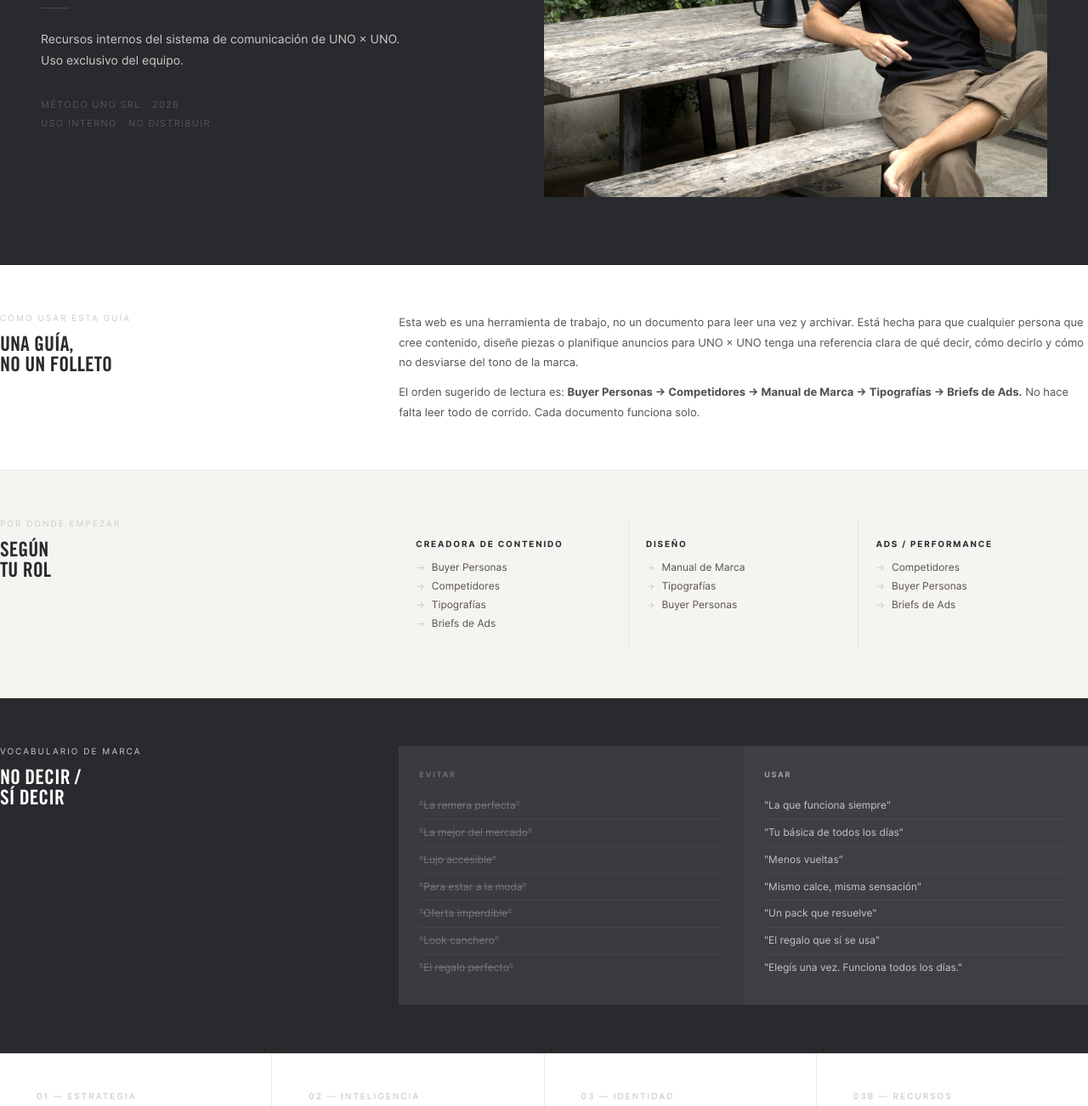
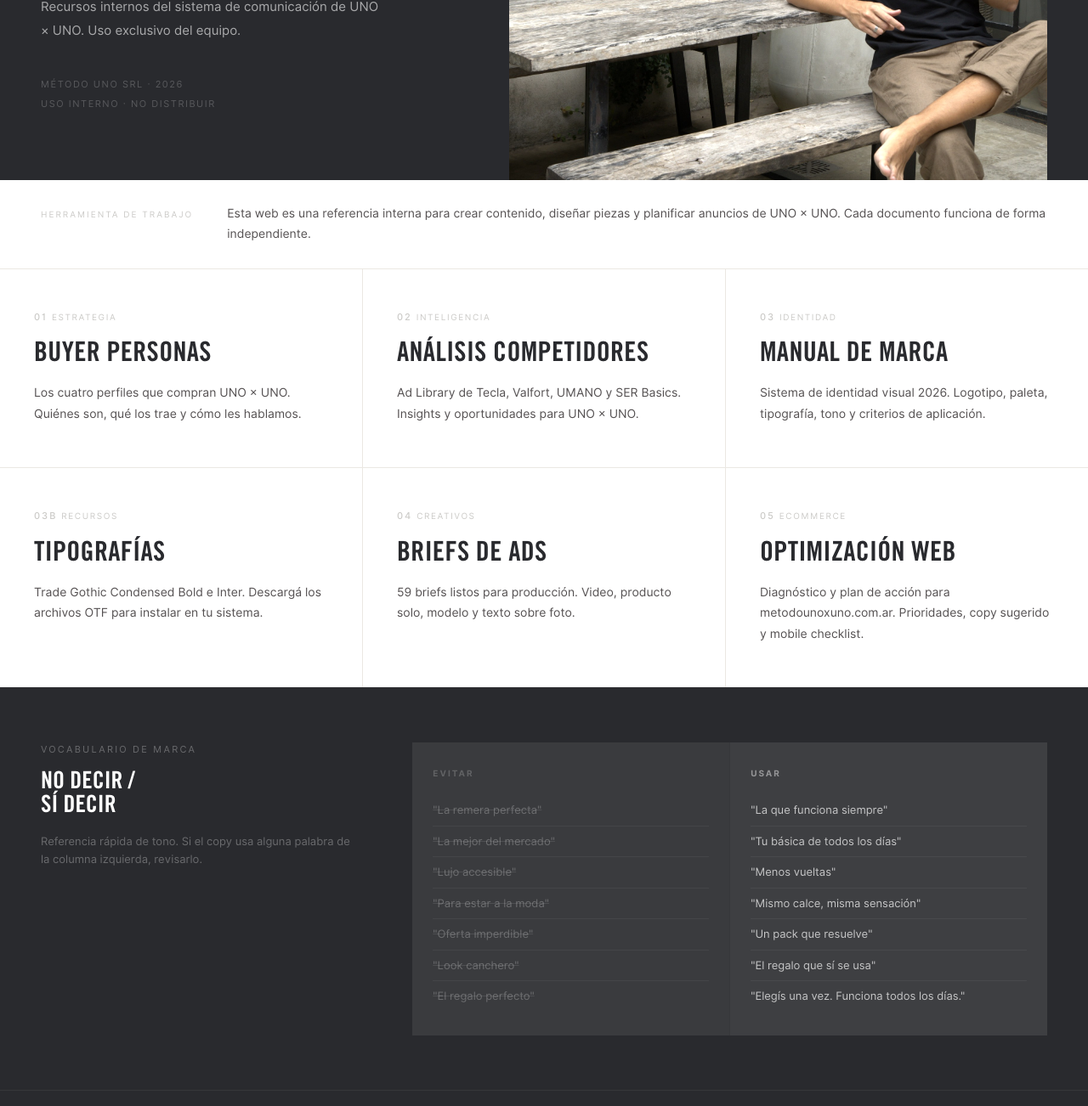
Before and after one commit to Jv-maker-hub/uxu, a plain HTML site: page index.html in a window 1280 px wide. Shown: the part 461-1763 px from the top of the page at 85% size. Drawn offline with Linux system fonts and the light colour scheme.

Commit message:
Home: limpiar estructura, mejorar hero, jerarquía y legibilidad (auditoría GPT)

```diff
--- a/index.html
+++ b/index.html
@@ -13,156 +13,336 @@
 
     *, *::before, *::after { box-sizing: border-box; margin: 0; padding: 0; }
     :root {
-      --carbon: #292A2E; --dark: #555152; --mid: #CCCBC8;
-      --warm: #EBE8E3; --cream: #F6F4F1; --white: #fff;
+      --carbon: #292A2E;
+      --dark: #555152;
+      --mid: #CCCBC8;
+      --warm: #EBE8E3;
+      --cream: #F6F4F1;
+      --white: #fff;
     }
-    body { font-family: 'Inter', sans-serif; background: var(--cream); color: var(--carbon); -webkit-font-smoothing: antialiased; min-height: 100vh; display: flex; flex-direction: column; }
+    body {
+      font-family: 'Inter', sans-serif;
+      background: var(--cream);
+      color: var(--carbon);
+      -webkit-font-smoothing: antialiased;
+      font-size: 15px;
+      line-height: 1.6;
+      min-height: 100vh;
+      display: flex;
+      flex-direction: column;
+    }
 
-    /* NAV */
+    /* ─── NAV ─── */
     nav {
-      display: flex; align-items: center; justify-content: space-between;
+      display: flex;
+      align-items: center;
       padding: 20px 48px;
       background: var(--carbon);
     }
-    .nav-logo { height: 72px; display: block; }
-    .nav-label { font-family: 'Inter', sans-serif; font-size: 10px; letter-spacing: 0.2em; text-transform: uppercase; color: var(--mid); font-weight: 400; }
+    nav .container {
+      display: flex;
+      align-items: center;
+      justify-content: space-between;
+      width: 100%;
+    }
+    .nav-logo { height: 68px; display: block; }
+    .nav-label {
+      font-size: 11px;
+      letter-spacing: 0.18em;
+      text-transform: uppercase;
+      color: rgba(255,255,255,0.3);
+      font-weight: 400;
+    }
 
-    /* HERO */
+    /* ─── HERO ─── */
     .hero {
       background: var(--carbon);
-      padding: 64px 48px 80px;
       border-top: 1px solid rgba(255,255,255,0.06);
-
     }
-    .hero-left {}
-    .hero-eyebrow { font-size: 10px; letter-spacing: 0.2em; text-transform: uppercase; color: var(--mid); margin-bottom: 24px; font-weight: 400; }
+    .hero-inner {
+      display: grid;
+      grid-template-columns: 1fr 1.15fr;
+      gap: 0;
+      align-items: stretch;
+      min-height: 540px;
+    }
+    .hero-left {
+      padding: 72px 56px 80px 0;
+      display: flex;
+      flex-direction: column;
+      justify-content: space-between;
+    }
+    .hero-eyebrow {
+      font-size: 11px;
+      letter-spacing: 0.2em;
+      text-transform: uppercase;
+      color: rgba(255,255,255,0.35);
+      margin-bottom: 28px;
+      font-weight: 400;
+    }
     .hero h1 {
       font-family: 'TradeGothic', sans-serif;
-      font-size: clamp(60px, 7vw, 140px);
+      font-size: clamp(64px, 7.5vw, 148px);
       font-weight: 700;
       text-transform: uppercase;
       color: var(--white);
-      line-height: 0.92;
+      line-height: 0.9;
       letter-spacing: -0.01em;
     }
-    .hero-right { padding-bottom: 8px; }
-    .hero-photo {
-      width: 100%; height: 100%; min-height: 380px;
-      object-fit: cover; object-position: center 20%;
-      display: block;
-      filter: grayscale(15%) contrast(1.05);
+    .hero-divider {
+      width: 32px;
+      height: 1px;
+      background: rgba(255,255,255,0.12);
+      margin: 32px 0 24px;
+    }
+    .hero-sub {
+      font-size: 15px;
+      color: rgba(255,255,255,0.6);
+      line-height: 1.85;
+      max-width: 400px;
+    }
+    .hero-meta {
+      margin-top: 40px;
+      display: flex;
+      flex-direction: column;
+      gap: 6px;
+    }
+    .hero-meta-item {
+      font-size: 11px;
+      color: rgba(255,255,255,0.22);
+      letter-spacing: 0.14em;
+      text-transform: uppercase;
     }
     .hero-photo-wrap {
       overflow: hidden;
       align-self: stretch;
-      min-height: 380px;
     }
-    .hero-sub { font-size: 14px; color: var(--mid); line-height: 1.8; font-weight: 400; max-width: 440px; }
-    .hero-divider { width: 32px; height: 1px; background: rgba(255,255,255,0.15); margin-bottom: 24px; }
-    .hero-meta { margin-top: 32px; display: flex; flex-direction: column; gap: 8px; }
-    .hero-meta-item { font-size: 11px; color: rgba(255,255,255,0.2); letter-spacing: 0.12em; text-transform: uppercase; }
+    .hero-photo {
+      width: 100%;
+      height: 100%;
+      min-height: 540px;
+      object-fit: cover;
+      object-position: center 12%;
+      display: block;
+      filter: grayscale(12%) contrast(1.04);
+    }
 
-    /* GRID */
-    main { flex: 1; padding: 0; }
-    .doc-grid { display: grid; grid-template-columns: repeat(auto-fill, minmax(300px, 1fr)); gap: 1px; background: var(--warm); }
+    /* ─── INTRO STRIP ─── */
+    .intro-strip {
+      background: var(--white);
+      border-bottom: 1px solid var(--warm);
+      padding: 28px 0;
+    }
+    .intro-strip .container {
+      display: flex;
+      align-items: baseline;
+      gap: 40px;
+    }
+    .intro-tag {
+      font-size: 10px;
+      letter-spacing: 0.2em;
+      text-transform: uppercase;
+      color: var(--mid);
+      white-space: nowrap;
+      flex-shrink: 0;
+    }
+    .intro-text {
+      font-size: 14px;
+      color: var(--dark);
+      line-height: 1.7;
+    }
 
+    /* ─── CARDS ─── */
+    main { flex: 1; }
+    .doc-grid {
+      display: grid;
+      grid-template-columns: repeat(3, 1fr);
+      gap: 1px;
+      background: var(--warm);
+    }
     .doc-card {
-      display: block; padding: 44px 40px;
+      display: block;
+      padding: 48px 40px;
       background: var(--white);
-      text-decoration: none; color: var(--carbon);
-      border-left: 3px solid transparent;
+      text-decoration: none;
+      color: var(--carbon);
+      border-bottom: 3px solid transparent;
       transition: border-color 0.2s ease, background 0.2s ease;
     }
-    .doc-card:hover { border-left-color: var(--carbon); background: var(--cream); }
-    .doc-card.disabled { opacity: 0.35; pointer-events: none; background: var(--cream); }
-
-    .doc-num { font-size: 10px; letter-spacing: 0.2em; text-transform: uppercase; color: var(--mid); margin-bottom: 20px; font-weight: 500; }
+    .doc-card:hover {
+      border-bottom-color: var(--carbon);
+      background: var(--cream);
+    }
+    .doc-card.disabled {
+      opacity: 0.3;
+      pointer-events: none;
+      background: var(--cream);
+    }
+    .doc-num {
+      font-size: 11px;
+      letter-spacing: 0.18em;
+      text-transform: uppercase;
+      color: var(--mid);
+      margin-bottom: 20px;
+      font-weight: 500;
+      display: block;
+    }
+    .doc-cat {
+      font-size: 10px;
+      letter-spacing: 0.16em;
+      text-transform: uppercase;
+      color: var(--mid);
+      font-weight: 400;
+    }
     .doc-title {
       font-family: 'TradeGothic', sans-serif;
-      font-size: 30px; font-weight: 700;
-      text-transform: uppercase; letter-spacing: 0.02em;
-      margin-bottom: 14px; line-height: 1;
+      font-size: 32px;
+      font-weight: 700;
+      text-transform: uppercase;
+      letter-spacing: 0.01em;
+      margin-bottom: 16px;
+      line-height: 1;
+      color: var(--carbon);
     }
-    .doc-desc { font-size: 13px; color: var(--dark); line-height: 1.65; font-weight: 400; }
+    .doc-desc {
+      font-size: 14px;
+      color: var(--dark);
+      line-height: 1.75;
+      font-weight: 400;
+    }
+    .doc-status {
+      margin-top: 20px;
+      font-size: 10px;
+      letter-spacing: 0.16em;
+      text-transform: uppercase;
+      color: var(--mid);
+    }
+    .doc-status.active {
+      color: var(--carbon);
+      font-weight: 600;
+    }
 
-    /* FOOTER */
-    footer {
+    /* ─── VOCAB ─── */
+    .vocab {
       background: var(--carbon);
-      padding: 24px 48px;
-      display: flex; justify-content: space-between; align-items: center;
+      padding: 64px 0;
+      border-top: 1px solid rgba(255,255,255,0.04);
     }
-    .ft-brand { font-family: 'TradeGothic', sans-serif; font-size: 13px; letter-spacing: 0.15em; color: var(--mid); }
-    .ft-note { font-size: 11px; color: var(--dark); letter-spacing: 0.06em; }
-
-    .container { max-width: 1320px; margin: 0 auto; width: 100%; }
-
-    /* GUIDE SECTIONS */
-    .guide {
-      background: var(--white);
-      border-bottom: 1px solid var(--warm);
-      padding: 56px 0;
+    .vocab .container {
+      display: grid;
+      grid-template-columns: 1fr 2fr;
+      gap: 64px;
+      align-items: start;
     }
-    .guide .container { display: grid; grid-template-columns: 1fr 2fr; gap: 64px; align-items: start; }
-    .guide-label { font-size: 10px; letter-spacing: 0.2em; text-transform: uppercase; color: var(--mid); margin-bottom: 16px; }
-    .guide-title { font-family: 'TradeGothic', sans-serif; font-size: 24px; text-transform: uppercase; color: var(--carbon); line-height: 1; }
-    .guide-body { font-size: 13px; color: var(--dark); line-height: 1.8; }
-    .guide-body p + p { margin-top: 12px; }
-
-    /* ROLES */
-    .roles { background: var(--cream); border-bottom: 1px solid var(--warm); padding: 56px 0; }
-    .roles .container { display: grid; grid-template-columns: 1fr 2fr; gap: 64px; align-items: start; }
-    .roles-grid { display: grid; grid-template-columns: repeat(3, 1fr); gap: 1px; background: var(--warm); }
-    .role-card { background: var(--cream); padding: 24px 20px; }
-    .role-name { font-size: 10px; letter-spacing: 0.18em; text-transform: uppercase; color: var(--carbon); font-weight: 700; margin-bottom: 14px; }
-    .role-links { display: flex; flex-direction: column; gap: 7px; }
-    .role-link { font-size: 12px; color: var(--dark); text-decoration: none; display: flex; align-items: center; gap: 8px; }
-    .role-link::before { content: '→'; color: var(--mid); font-size: 11px; }
-    .role-link:hover { color: var(--carbon); }
-
-    /* NO DECIR / SI DECIR */
-    .vocab { background: var(--carbon); padding: 56px 0; border-bottom: 1px solid rgba(255,255,255,0.06); }
-    .vocab .container { display: grid; grid-template-columns: 1fr 2fr; gap: 64px; align-items: start; }
-    .vocab-cols { display: grid; grid-template-columns: 1fr 1fr; gap: 1px; background: rgba(255,255,255,0.06); }
+    .vocab-label {
+      font-size: 11px;
+      letter-spacing: 0.2em;
+      text-transform: uppercase;
+      color: rgba(255,255,255,0.3);
+      margin-bottom: 16px;
+    }
+    .vocab-title {
+      font-family: 'TradeGothic', sans-serif;
+      font-size: 28px;
+      text-transform: uppercase;
+      color: #fff;
+      line-height: 1;
+    }
+    .vocab-sub {
+      font-size: 13px;
+      color: rgba(255,255,255,0.3);
+      margin-top: 16px;
+      line-height: 1.65;
+    }
+    .vocab-cols {
+      display: grid;
+      grid-template-columns: 1fr 1fr;
+      gap: 1px;
+      background: rgba(255,255,255,0.06);
+    }
     .vocab-col { padding: 28px 24px; }
     .vocab-col.no { background: rgba(255,255,255,0.02); }
     .vocab-col.si { background: rgba(255,255,255,0.04); }
-    .vocab-col-label { font-size: 9px; letter-spacing: 0.2em; text-transform: uppercase; margin-bottom: 16px; font-weight: 700; }
-    .vocab-col.no .vocab-col-label { color: rgba(255,255,255,0.25); }
-    .vocab-col.si .vocab-col-label { color: rgba(255,255,255,0.5); }
-    .vocab-item { font-size: 12px; padding: 7px 0; border-bottom: 1px solid rgba(255,255,255,0.05); line-height: 1.4; }
-    .vocab-col.no .vocab-item { color: rgba(255,255,255,0.3); text-decoration: line-through; text-decoration-color: rgba(255,255,255,0.15); }
+    .vocab-col-label {
+      font-size: 10px;
+      letter-spacing: 0.2em;
+      text-transform: uppercase;
+      margin-bottom: 18px;
+      font-weight: 700;
+    }
+    .vocab-col.no .vocab-col-label { color: rgba(255,255,255,0.2); }
+    .vocab-col.si .vocab-col-label { color: rgba(255,255,255,0.45); }
+    .vocab-item {
+      font-size: 13px;
+      padding: 8px 0;
+      border-bottom: 1px solid rgba(255,255,255,0.05);
+      line-height: 1.5;
+    }
+    .vocab-col.no .vocab-item {
+      color: rgba(255,255,255,0.25);
+      text-decoration: line-through;
+      text-decoration-color: rgba(255,255,255,0.1);
+    }
     .vocab-col.si .vocab-item { color: rgba(255,255,255,0.7); }
     .vocab-item:last-child { border-bottom: none; }
 
-    @media (max-width: 640px) {
-      nav, .hero, footer { padding-left: 24px; padding-right: 24px; }
-      .hero { grid-template-columns: 1fr; gap: 0; }
+    /* ─── FOOTER ─── */
+    footer {
+      background: var(--carbon);
+      border-top: 1px solid rgba(255,255,255,0.06);
+      padding: 24px 48px;
+    }
+    footer .container {
+      display: flex;
+      justify-content: space-between;
+      align-items: center;
+    }
+    .ft-note {
+      font-size: 11px;
+      color: rgba(255,255,255,0.2);
+      letter-spacing: 0.1em;
+    }
+
+    /* ─── CONTAINER ─── */
+    .container { max-width: 1320px; margin: 0 auto; width: 100%; padding: 0 48px; }
+
+    /* ─── RESPONSIVE ─── */
+    @media (max-width: 1024px) {
+      .doc-grid { grid-template-columns: repeat(2, 1fr); }
+    }
+    @media (max-width: 680px) {
+      nav, footer { padding-left: 24px; padding-right: 24px; }
+      .container { padding: 0 24px; }
+      .hero-inner { grid-template-columns: 1fr; min-height: auto; }
+      .hero-left { padding: 48px 0 40px; }
       .hero-photo-wrap { display: none; }
-      .hero-right { padding-bottom: 0; }
-      .doc-card { padding: 32px 24px; }
       .doc-grid { grid-template-columns: 1fr; }
-      .guide .container, .roles .container, .vocab .container { grid-template-columns: 1fr; gap: 24px; }
-      .roles-grid { grid-template-columns: 1fr; }
+      .doc-card { padding: 36px 24px; }
+      .vocab .container { grid-template-columns: 1fr; gap: 32px; }
       .vocab-cols { grid-template-columns: 1fr; }
+      .intro-strip .container { flex-direction: column; gap: 8px; }
     }
   </style>
 </head>
 <body>
 
 <nav>
-  <div class="container" style="display:flex;align-items:center;justify-content:space-between;width:100%;">
+  <div class="container">
     <img src="assets/logo-negativo.png" alt="UNO × UNO" class="nav-logo">
     <span class="nav-label">Sistema de Marca · Uso Interno</span>
   </div>
 </nav>
 
 <div class="hero">
-  <div class="container" style="display:grid;grid-template-columns:1fr 1fr;gap:0;align-items:stretch;width:100%;">
-    <div class="hero-left" style="padding:64px 48px 80px 0;">
+  <div class="container">
+    <div class="hero-inner">
+      <div class="hero-left">
+        <div>
           <p class="hero-eyebrow">Documentos de marca</p>
           <h1>Sistema<br>de Marca</h1>
-      <div class="hero-divider" style="margin-top:28px;"></div>
+          <div class="hero-divider"></div>
           <p class="hero-sub">Recursos internos del sistema de comunicación de UNO × UNO. Uso exclusivo del equipo.</p>
+        </div>
         <div class="hero-meta">
           <span class="hero-meta-item">Método Uno SRL · 2026</span>
           <span class="hero-meta-item">Uso interno · No distribuir</span>
@@ -173,64 +353,63 @@
       </div>
     </div>
   </div>
+</div>
 
-<!-- CÓMO USAR -->
-<div class="guide">
+<div class="intro-strip">
   <div class="container">
-    <div>
-      <p class="guide-label">Cómo usar esta guía</p>
-      <p class="guide-title">Una guía,<br>no un folleto</p>
-    </div>
-    <div class="guide-body">
-      <p>Esta web es una herramienta de trabajo, no un documento para leer una vez y archivar. Está hecha para que cualquier persona que cree contenido, diseñe piezas o planifique anuncios para UNO × UNO tenga una referencia clara de qué decir, cómo decirlo y cómo no desviarse del tono de la marca.</p>
-      <p>El orden sugerido de lectura es: <strong>Buyer Personas → Competidores → Manual de Marca → Tipografías → Briefs de Ads.</strong> No hace falta leer todo de corrido. Cada documento funciona solo.</p>
-    </div>
+    <span class="intro-tag">Herramienta de trabajo</span>
+    <p class="intro-text">Esta web es una referencia interna para crear contenido, diseñar piezas y planificar anuncios de UNO × UNO. Cada documento funciona de forma independiente.</p>
   </div>
 </div>
 
-<!-- POR DÓNDE EMPEZAR -->
-<div class="roles">
-  <div class="container">
-    <div>
-      <p class="guide-label">Por dónde empezar</p>
-      <p class="guide-title">Según<br>tu rol</p>
+<main>
+  <div class="doc-grid">
+
+    <a class="doc-card" href="/personas">
+      <span class="doc-num">01 <span class="doc-cat">Estrategia</span></span>
+      <p class="doc-title">Buyer Personas</p>
+      <p class="doc-desc">Los cuatro perfiles que compran UNO × UNO. Quiénes son, qué los trae y cómo les hablamos.</p>
+    </a>
+
+    <a class="doc-card" href="/competidores">
+      <span class="doc-num">02 <span class="doc-cat">Inteligencia</span></span>
+      <p class="doc-title">Análisis Competidores</p>
+      <p class="doc-desc">Ad Library de Tecla, Valfort, UMANO y SER Basics. Insights y oportunidades para UNO × UNO.</p>
+    </a>
+
+    <a class="doc-card" href="/manual">
+      <span class="doc-num">03 <span class="doc-cat">Identidad</span></span>
+      <p class="doc-title">Manual de Marca</p>
+      <p class="doc-desc">Sistema de identidad visual 2026. Logotipo, paleta, tipografía, tono y criterios de aplicación.</p>
+    </a>
+
+    <a class="doc-card" href="/tipografias">
+      <span class="doc-num">03b <span class="doc-cat">Recursos</span></span>
+      <p class="doc-title">Tipografías</p>
+      <p class="doc-desc">Trade Gothic Condensed Bold e Inter. Descargá los archivos OTF para instalar en tu sistema.</p>
+    </a>
+
+    <a class="doc-card" href="/briefs">
+      <span class="doc-num">04 <span class="doc-cat">Creativos</span></span>
+      <p class="doc-title">Briefs de Ads</p>
+      <p class="doc-desc">59 briefs listos para producción. Video, producto solo, modelo y texto sobre foto.</p>
+    </a>
+
+    <a class="doc-card" href="/ecommerce">
+      <span class="doc-num">05 <span class="doc-cat">Ecommerce</span></span>
+      <p class="doc-title">Optimización Web</p>
+      <p class="doc-desc">Diagnóstico y plan de acción para metodounoxuno.com.ar. Prioridades, copy sugerido y mobile checklist.</p>
+    </a>
+
   </div>
-    <div class="roles-grid">
-      <div class="role-card">
-        <p class="role-name">Creadora de contenido</p>
-        <div class="role-links">
-          <a class="role-link" href="/personas">Buyer Personas</a>
-          <a class="role-link" href="/competidores">Competidores</a>
-          <a class="role-link" href="/tipografias">Tipografías</a>
-          <a class="role-link" href="/briefs">Briefs de Ads</a>
-        </div>
-      </div>
-      <div class="role-card">
-        <p class="role-name">Diseño</p>
-        <div class="role-links">
-          <a class="role-link" href="/manual">Manual de Marca</a>
-          <a class="role-link" href="/tipografias">Tipografías</a>
-          <a class="role-link" href="/personas">Buyer Personas</a>
-        </div>
-      </div>
-      <div class="role-card">
-        <p class="role-name">Ads / Performance</p>
-        <div class="role-links">
-          <a class="role-link" href="/competidores">Competidores</a>
-          <a class="role-link" href="/personas">Buyer Personas</a>
-          <a class="role-link" href="/briefs">Briefs de Ads</a>
-        </div>
-      </div>
-    </div>
-  </div>
-</div>
+</main>
 
-<!-- NO DECIR / SÍ DECIR -->
 <div class="vocab">
   <div class="container">
     <div>
-      <p class="guide-label" style="color:var(--mid);">Vocabulario de marca</p>
-      <p class="guide-title" style="color:#fff;">No decir /<br>Sí decir</p>
+      <p class="vocab-label">Vocabulario de marca</p>
+      <p class="vocab-title">No decir /<br>Sí decir</p>
+      <p class="vocab-sub">Referencia rápida de tono. Si el copy usa alguna palabra de la columna izquierda, revisarlo.</p>
     </div>
     <div class="vocab-cols">
       <div class="vocab-col no">
@@ -257,44 +436,9 @@
   </div>
 </div>
 
-<main>
-  <div class="doc-grid">
-    <a class="doc-card" href="/personas">
-      <p class="doc-num">01 — Estrategia</p>
-      <p class="doc-title">Buyer Personas</p>
-      <p class="doc-desc">Los cuatro perfiles que compran UNO × UNO. Quiénes son, qué los trae y cómo les hablamos.</p>
-    </a>
-    <a class="doc-card" href="/competidores">
-      <p class="doc-num">02 — Inteligencia</p>
-      <p class="doc-title">Análisis Competidores</p>
-      <p class="doc-desc">Ad Library de Tecla, Valfort, UMANO y SER Basics. Insights y oportunidades para UNO × UNO.</p>
-    </a>
-    <a class="doc-card" href="/manual">
-      <p class="doc-num">03 — Identidad</p>
-      <p class="doc-title">Manual de Marca</p>
-      <p class="doc-desc">Sistema de identidad visual 2026. Logotipo, paleta, tipografía, tono y criterios de aplicación.</p>
-    </a>
-    <a class="doc-card" href="/tipografias">
-      <p class="doc-num">03b — Recursos</p>
-      <p class="doc-title">Tipografías</p>
-      <p class="doc-desc">Trade Gothic Condensed Bold e Inter. Descargá los archivos OTF para instalar en tu sistema.</p>
-    </a>
-    <a class="doc-card" href="/briefs">
-      <p class="doc-num">04 — Creativos</p>
-      <p class="doc-title">Briefs de Ads</p>
-      <p class="doc-desc">24 briefs listos para producción. 4 personas × 2 dolores × 3 formatos.</p>
-    </a>
-    <a class="doc-card" href="/ecommerce">
-      <p class="doc-num">05 — Ecommerce</p>
-      <p class="doc-title">Optimización Web</p>
-      <p class="doc-desc">Diagnóstico y plan de acción para metodounoxuno.com.ar. Prioridades, copy sugerido, mobile checklist y qué no hacer.</p>
-    </a>
-  </div>
-</main>
-
 <footer>
-  <div class="container" style="display:flex;justify-content:space-between;align-items:center;width:100%;">
-  <img src="assets/logo-negativo.png" alt="UNO × UNO" style="height:40px;opacity:0.65;">
+  <div class="container">
+    <img src="assets/logo-negativo.png" alt="UNO × UNO" style="height:38px;opacity:0.5;">
     <span class="ft-note">2026</span>
   </div>
 </footer>
```
Lines whose indentation alone changed are shown as unchanged.
